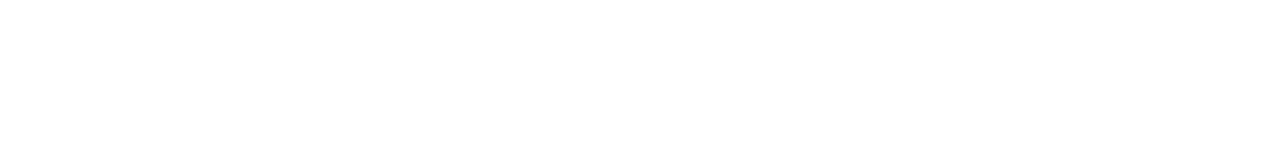
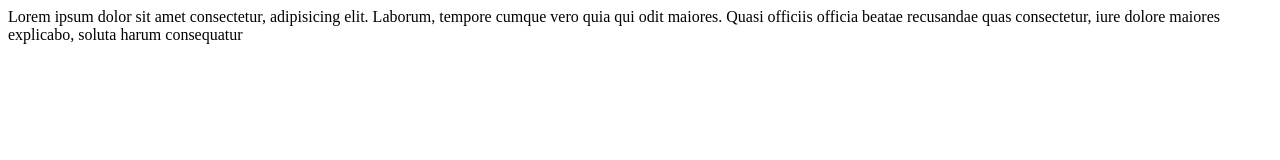
Before and after one commit to Firdous7086/learn-git, a plain HTML site: page index.html in a window 1280 px wide. Drawn offline with Linux system fonts and the light colour scheme.

Commit message:
add paragrah to code

```diff
--- a/index.html
+++ b/index.html
@@ -6,6 +6,6 @@
     <title>git websitet</title>
 </head>
 <body>
-
+    Lorem ipsum dolor sit amet consectetur, adipisicing elit. Laborum, tempore cumque vero quia qui odit maiores. Quasi officiis officia beatae recusandae quas consectetur, iure dolore maiores explicabo, soluta harum consequatur
 </body>
 </html>
```
